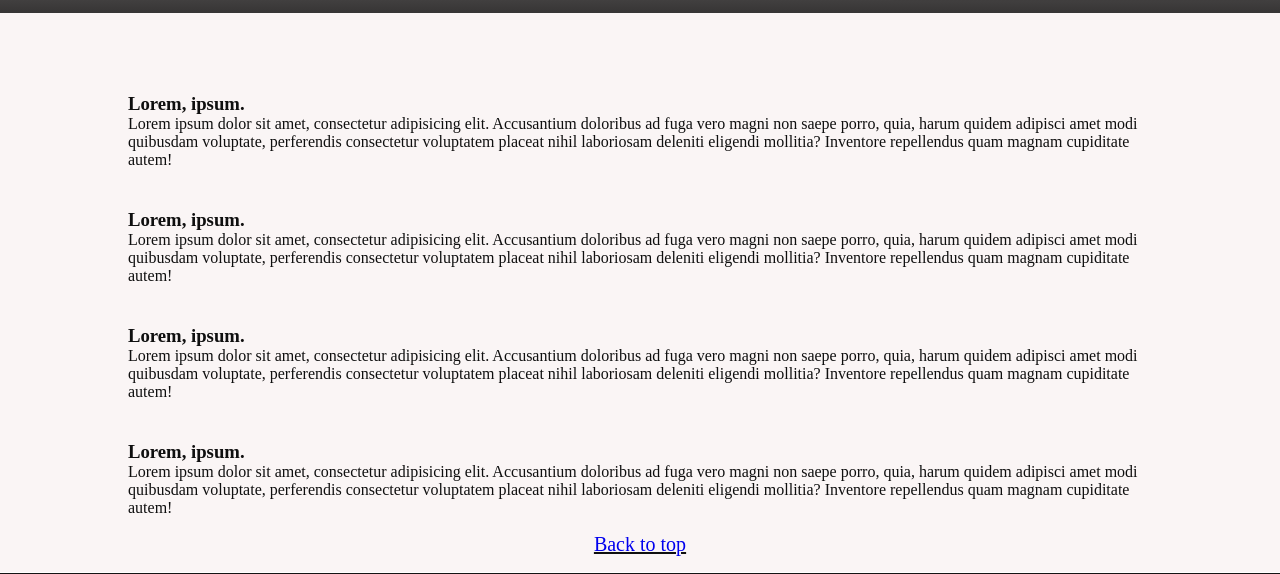
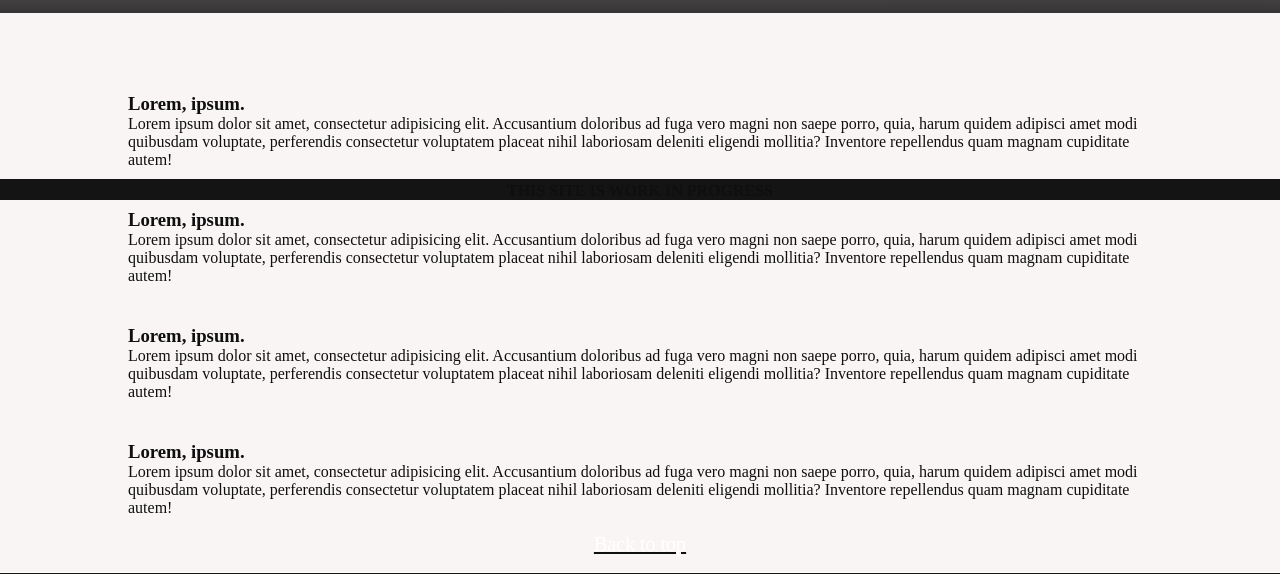
Before and after one commit to IMenezes-GH/pokemon-websafari, a website built with Vite: page index.html in a window 1280 px wide. Shown: the part 600-1174 px from the top of the page. Built offline with nearby package versions, Linux system fonts and the light colour scheme; files whose address does not match are found by name.

Commit message:
Updates pages to display W.I.P banner, fixes back to top link color

```diff
--- a/index.html
+++ b/index.html
@@ -87,5 +87,6 @@
       <p>Social media icons by <a href="https://iconmonstr.com/">iconmonstr</a></p>
     </div>
   </footer>
+  <div class="WIP">THIS SITE IS WORK IN PROGRESS</div>
 </body>
 </html>
--- a/styles/footer.css
+++ b/styles/footer.css
@@ -5,6 +5,10 @@ footer {
         font-size: 1.25rem;
         text-align: center;
         text-decoration: underline;
+
+        & a, a:visited, a:hover{
+            color: white !important;
+        }
     }
 
     & .footer-social{
--- a/styles/globals.css
+++ b/styles/globals.css
@@ -208,3 +208,16 @@ table{
 .border-color-accent{
     border-color: var(--color-accent);
 }
+
+.WIP{
+    min-width: 100%;
+    background-color: var(--color-black);
+    padding-top: .2rem;
+
+    text-align: center;
+    font-weight: 600;
+
+    position: fixed;
+    bottom: 0;
+    z-index: 100;
+}
```
Also changed, not shown: safari/about.html (+2 -0 lines), safari/explore.html (+1 -0 lines), safari/pokedex.html (+1 -0 lines), safari/team.html (+1 -1 lines).
